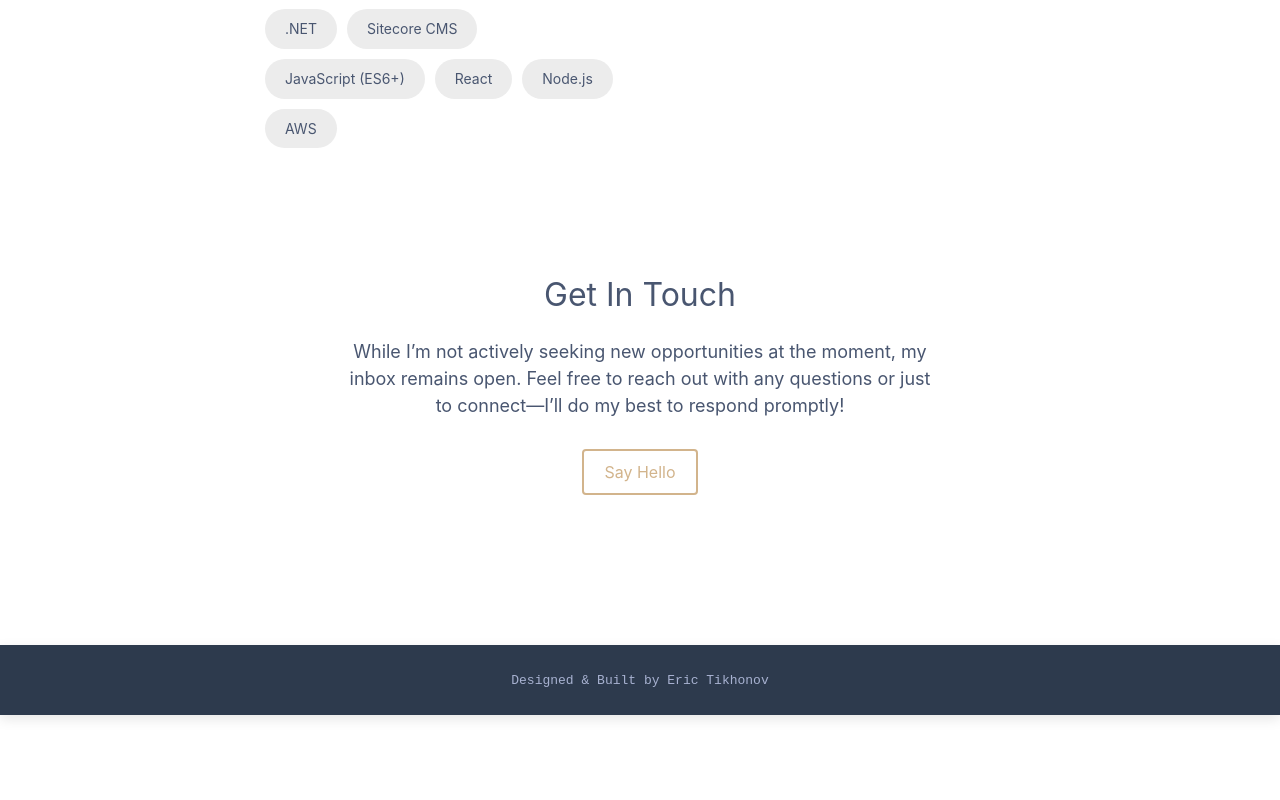
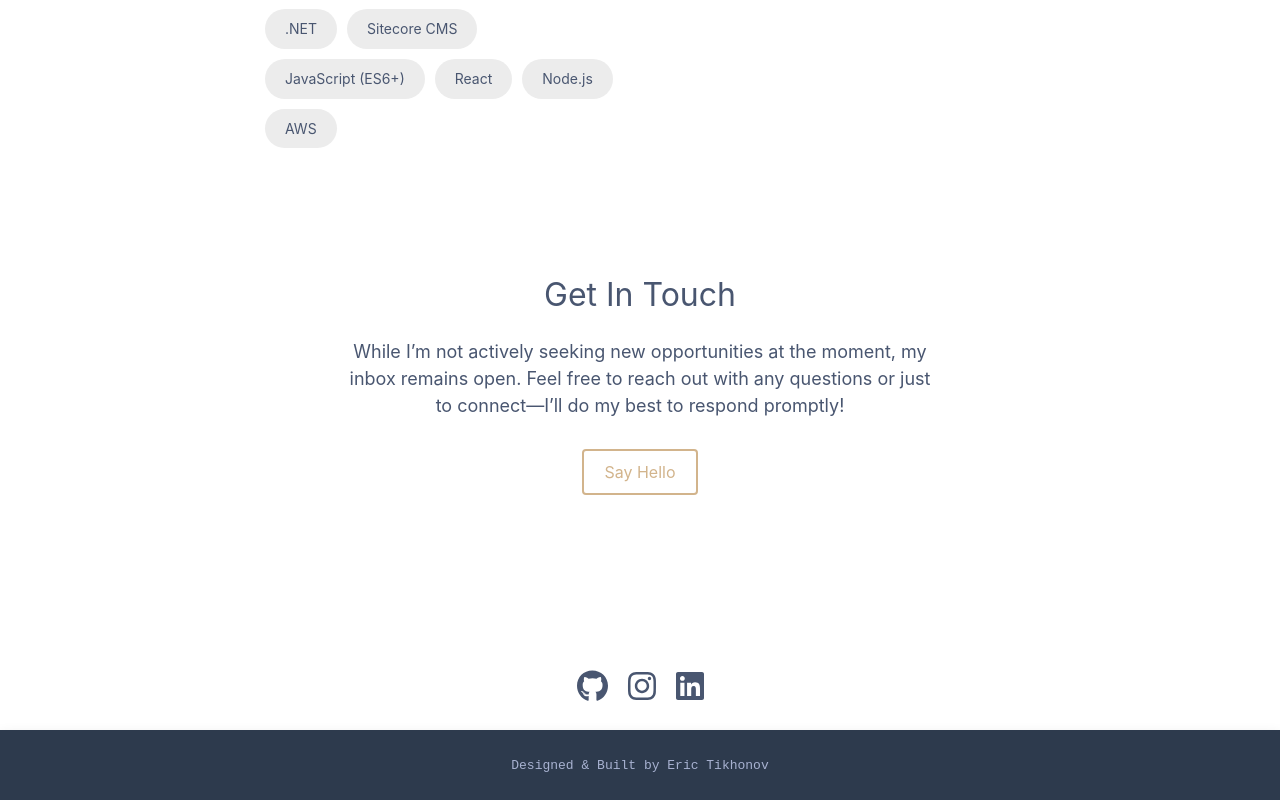
Before and after one commit to eric-tikhonov/interactive-portfolio, a React (Create React App) app in the folder ui/: page / in a window 1280 px wide. Shown: the part 1458-2258 px from the top of the page. Before the commit the page ends 2173 px from the top, so only its background shows below. Built offline with nearby package versions, Linux system fonts and the light colour scheme.

Commit message:
Add socials

```diff
--- a/ui/package.json
+++ b/ui/package.json
@@ -4,6 +4,8 @@
   "private": true,
   "dependencies": {
     "@fortawesome/fontawesome-free": "^6.6.0",
+    "@fortawesome/free-brands-svg-icons": "^6.6.0",
+    "@fortawesome/react-fontawesome": "^0.2.2",
     "@testing-library/jest-dom": "^5.17.0",
     "@testing-library/react": "^13.4.0",
     "@testing-library/user-event": "^13.5.0",
--- a/ui/src/App.js
+++ b/ui/src/App.js
@@ -5,6 +5,7 @@ import Footer from "./components/Footer/Footer.js";
 import Intro from "./components/Intro/Intro.js";
 import AboutMe from "./components/About Me/AboutMe.js";
 import ContactMe from "./components/Contact Me/Contact Me.js";
+import Socials from "./components/Socials/Socials.js";
 
 function App() {
   return (
@@ -14,6 +15,7 @@ function App() {
         <Intro />
         <AboutMe />
         <ContactMe />
+        <Socials />
       </main>
       <Footer />
     </div>
--- /dev/null
+++ b/ui/src/components/Socials/Socials.js
@@ -0,0 +1,23 @@
+import React from "react";
+import "../../style.css";
+import "./socials.css";
+import { FontAwesomeIcon } from "@fortawesome/react-fontawesome";
+import { faGithub, faInstagram, faLinkedin } from "@fortawesome/free-brands-svg-icons";
+
+function Socials() {
+  return (
+    <div className="socials">
+      <a href="https://github.com/eric-tikhonov" target="_blank" rel="noopener noreferrer">
+        <FontAwesomeIcon icon={faGithub} />
+      </a>
+      <a href="https://www.instagram.com/eric.tikhonov" target="_blank" rel="noopener noreferrer">
+        <FontAwesomeIcon icon={faInstagram} />
+      </a>
+      <a href="https://www.linkedin.com/in/eric-tikhonov" target="_blank" rel="noopener noreferrer">
+        <FontAwesomeIcon icon={faLinkedin} />
+      </a>
+    </div>
+  );
+}
+
+export default Socials;
--- /dev/null
+++ b/ui/src/components/Socials/socials.css
@@ -0,0 +1,16 @@
+.socials {
+    display: flex;
+    justify-content: center;
+    gap: 20px;
+    padding: 20px 0;
+  }
+
+  .socials a {
+    font-size: 2rem;
+    color: var(--dark-slate);
+    transition: color 0.3s ease;
+  }
+
+  .socials a:hover {
+    color: var(--tan);
+  }
```
Also changed, not shown: 1 other file (tests, documents, lock files or other folders).
